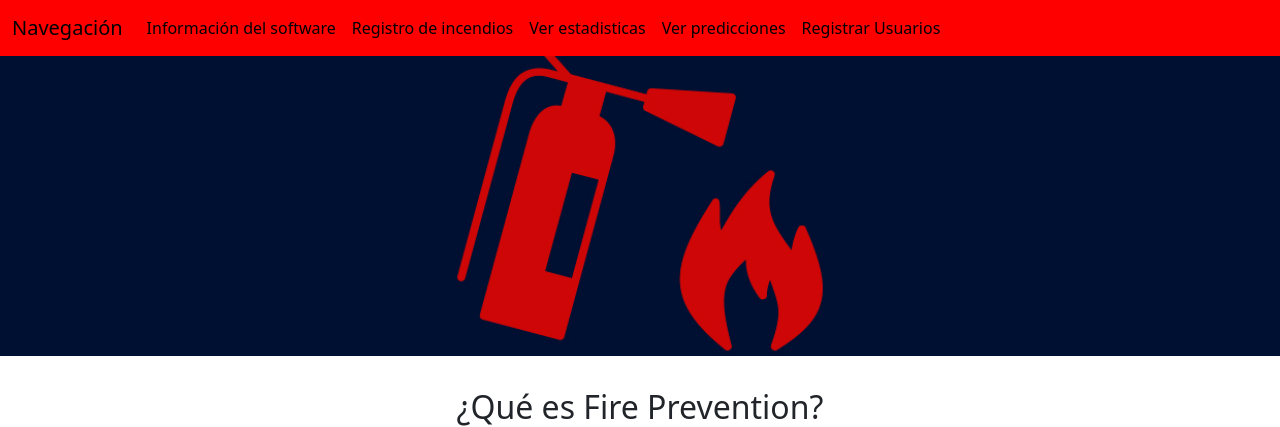
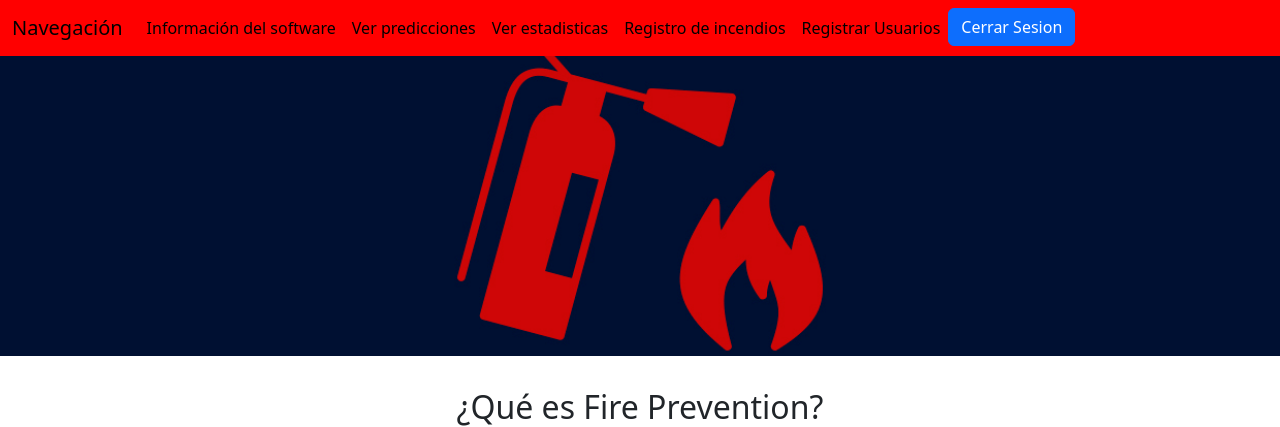
Before and after one commit to Erwintm/FirePre-Web, a PHP site: page /index_privado.php in a window 1280 px wide. Shown: the top 427 px of the page. Run offline with PHP 8.4, Linux system fonts and the light colour scheme.

Commit message:
carriando al manco de juan

```diff
--- a/Fire/vistas/acceso.php
+++ b/Fire/vistas/acceso.php
@@ -57,7 +57,7 @@
             </div>
             <div class="mb-3 d-flex gap-2">
                 <button class="btn btn-primary" type="submit">Iniciar</button>
-                <a href="registro.php" class="btn btn-secondary">Registro</a>
+
             </div>
         </form>
     </div>
--- a/Fire/vistas/index_privado.php
+++ b/Fire/vistas/index_privado.php
@@ -18,7 +18,8 @@
           <a class="nav-link active" aria-current="page" href="infoSoft.php">Información del software</a>
         </li>
         <li class="nav-item">
-          <a class="nav-link active" href="registrarIncendio.php">Registro de incendios</a>
+           <a class="nav-link active" aria-disabled="true" href="verPredicciones.php">Ver predicciones</a>
+
         </li>
 
         <li class="nav-item">
@@ -26,13 +27,16 @@
         </li>
 
         <li class="nav-item">
-            <a class="nav-link active" aria-disabled="true" href="verPredicciones.php">Ver predicciones</a>
+            <a class="nav-link active" href="registrarIncendio.php">Registro de incendios</a>
         </li>
 
         <li class="nav-item">
             <a class="nav-link active" aria-disabled="true" href="registroUsuario.php">Registrar Usuarios</a>
         </li>
 
+        <form action="">
+          <button class="btn btn-primary" type="submit" formaction="acceso.php">Cerrar Sesion</button>
+        </form>
 
       </ul>
 
--- a/Fire/vistas/index_publico.php
+++ b/Fire/vistas/index_publico.php
@@ -28,7 +28,7 @@
         </li>
 
         <form action="">
-          <button class="btn btn-primary" type="submit" formaction="acceso.php">Acceso</button>
+          <button class="btn btn-primary" type="submit" formaction="acceso.php">Cerrar Sesion</button>
         </form>
       </ul>
 
```
